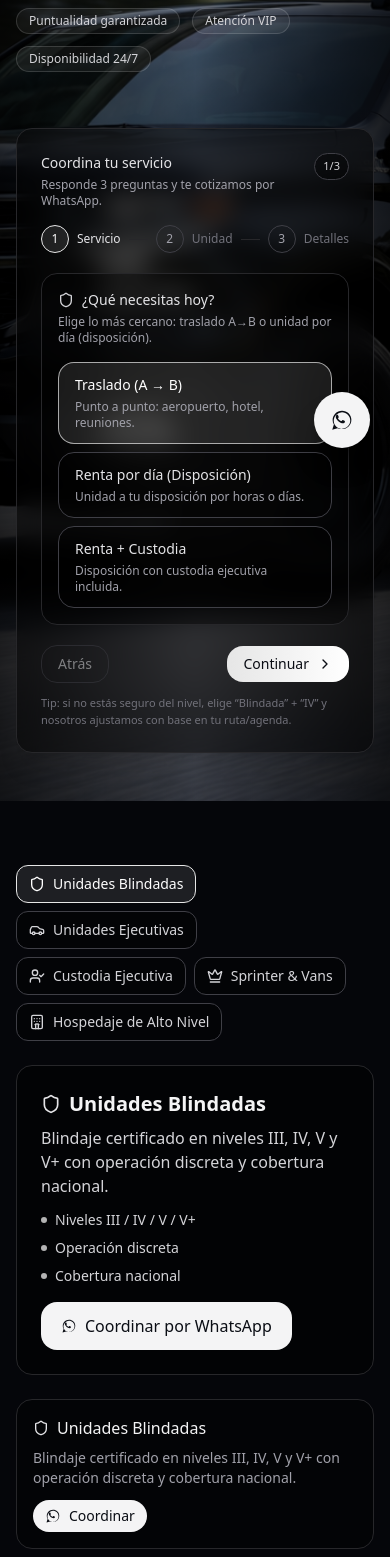
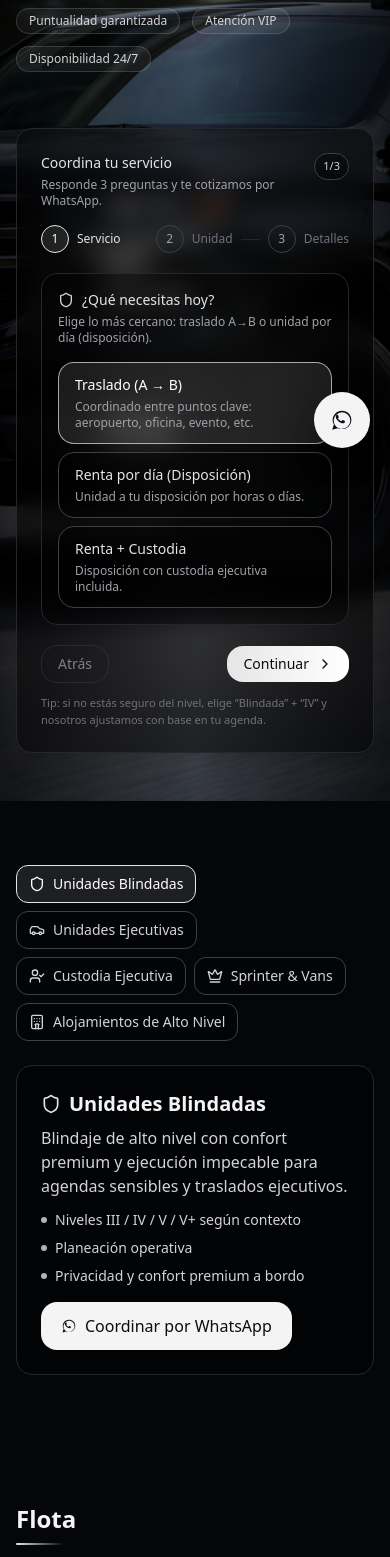
Before and after one commit to mfuentesf/ELITEWEB, a Next.js app: page / in a window 390 px wide. Shown: the part 376-1933 px from the top of the page. Built offline with nearby package versions, Linux system fonts and the light colour scheme.

Commit message:
Update page.tsx

```diff
--- a/src/app/page.tsx
+++ b/src/app/page.tsx
@@ -64,13 +64,9 @@ const FloatingWhatsAppButton: React.FC<{
       <Button
         type="button"
         className={[
-          // ✅ mismos colores que tu WhatsAppButton original
           "bg-[#25D366] text-[#0a0d14] hover:brightness-110",
-          // ✅ ahora circular + compacto
           "h-14 w-14 rounded-full p-0",
-          // ✅ sombra como el que traías
           "shadow-xl shadow-black/40",
-          // ✅ por si lo picas en móvil
           "active:scale-95 transition",
           className,
         ].join(" ")}
@@ -87,37 +83,37 @@ const BRAND = {
   heroImageUrl: "/SUVHERO.png",
 };
 
-// --- Datos configurables ---
+// --- Servicios (final) ---
 const services = [
   {
     title: "Unidades Blindadas",
-    desc: "Blindaje certificado en niveles III, IV, V y V+ con operación discreta y cobertura nacional.",
+    desc: "Blindaje de alto nivel con confort premium y ejecución impecable para agendas sensibles y traslados ejecutivos.",
     icon: Shield,
-    bullets: ["Niveles III / IV / V / V+", "Operación discreta", "Cobertura nacional"],
+    bullets: ["Niveles III / IV / V / V+ según contexto", "Planeación operativa", "Privacidad y confort premium a bordo"],
   },
   {
     title: "Unidades Ejecutivas",
-    desc: "SUVs premium con interiores ejecutivos y conectividad para agendas de alto nivel.",
+    desc: "SUVs premium para agenda ejecutiva: puntualidad, confort y una experiencia fluida en cada traslado.",
     icon: Car,
-    bullets: ["SUVs premium", "Interiores ejecutivos", "Conectividad a bordo"],
+    bullets: ["Interiores ejecutivos y máximo confort", "Planeación operativa", "Conectividad a bordo (carga y uso de dispositivos)"],
   },
   {
     title: "Custodia Ejecutiva",
-    desc: "Personal de seguridad certificado. Perfiles discretos o de alto impacto según el contexto.",
+    desc: "Acompañamiento profesional con planeación previa y ejecución sobria, adaptada al nivel de exposición del evento.",
     icon: UserCheck,
-    bullets: ["Certificados", "Perfil discreto o alto impacto", "Coordinación de ruta"],
+    bullets: ["Perfil ejecutivo o de alto impacto", "Planeación previa y coordinación operativa", "Coordinación con agenda", "Elementos verificados y comunicación operativa"],
   },
   {
     title: "Sprinter & Vans",
-    desc: "Soluciones para comitivas, aeropuerto y eventos: confort, espacio y logística coordinada.",
+    desc: "Movilidad para comitivas y eventos: espacio, confort y logística coordinada para que tu grupo llegue junto y a tiempo.",
     icon: Crown,
-    bullets: ["Comitivas y eventos", "Espacio para equipaje", "Logística coordinada"],
+    bullets: ["Configuración para 8–15 pasajeros", "Espacio para equipaje y comodidad", "Aeropuerto / eventos / roadshows", "Coordinación de pickups y horarios"],
   },
   {
-    title: "Hospedaje de Alto Nivel",
-    desc: "Villas privadas y hoteles 5★ seleccionados a medida de tu itinerario.",
+    title: "Alojamientos de Alto Nivel",
+    desc: "Alojamientos para itinerarios exigentes: villas privadas y hotelería 5★ seleccionada por privacidad, ubicación y servicio.",
     icon: Hotel,
-    bullets: ["Villas privadas", "Hoteles 5★", "Curaduría a medida"],
+    bullets: ["Villas privadas u hotelería 5★", "Selección según ubicación y necesidades", "Privacidad y coordinación de accesos", "Coordinación de reservación y logística"],
   },
 ];
 
@@ -146,7 +142,7 @@ const fleetData: Array<{
     level: "IV",
     seats: 5,
     img: "https://images.unsplash.com/photo-1525609004556-c46c7d6cf023?q=80&w=1600&auto=format&fit=crop",
-    tags: ["Nivel IV", "Perfil discreto", "Clima trizona"],
+    tags: ["Nivel IV", "Perfil ejecutivo", "Clima trizona"],
   },
   {
     name: "Mercedes-Benz Sprinter Ejecutiva",
@@ -307,6 +303,7 @@ function ServicesTabs() {
           })}
         </div>
 
+        {/* ✅ SOLO PANEL (quitamos grid repetido) */}
         <div className="rounded-2xl border border-zinc-800 bg-black/50 p-6">
           <div className="flex flex-col gap-4 md:flex-row md:items-start md:justify-between">
             <div className="max-w-2xl">
@@ -333,23 +330,6 @@ function ServicesTabs() {
             </div>
           </div>
         </div>
-
-        <div className="grid grid-cols-1 gap-4 md:grid-cols-3">
-          {services.map((s) => (
-            <div key={s.title} className="rounded-2xl border border-zinc-800 bg-black/40 p-4">
-              <div className="flex items-center gap-2">
-                <s.icon className="h-4 w-4 text-zinc-200" />
-                <p className="font-medium">{s.title}</p>
-              </div>
-              <p className="mt-2 line-clamp-3 text-sm text-zinc-400">{s.desc}</p>
-              <div className="mt-3">
-                <WhatsAppButton size="sm" message={`Hola, me interesa ${s.title}. ¿Podemos coordinar una cotización?`}>
-                  Coordinar
-                </WhatsAppButton>
-              </div>
-            </div>
-          ))}
-        </div>
       </div>
     </div>
   );
@@ -369,14 +349,14 @@ const UNIT_CARDS: Array<{
   {
     key: "Ejecutiva",
     title: "Ejecutiva",
-    desc: "Agenda diaria, reuniones, discreción.",
+    desc: "Agenda diaria, puntualidad y confort.",
     icon: Car,
     hint: "Ideal para traslados y disposición.",
   },
   {
     key: "Blindada",
     title: "Blindada",
-    desc: "Traslados sensibles o alto perfil.",
+    desc: "Agenda sensible o alto perfil.",
     icon: Shield,
     hint: "Selecciona nivel según contexto.",
   },
@@ -449,7 +429,7 @@ export default function LuxuryTransportHome() {
 
   // Custodia
   const [custodians, setCustodians] = useState<string>("1");
-  const [custodyProfile, setCustodyProfile] = useState<string>("Discreto");
+  const [custodyProfile, setCustodyProfile] = useState<string>("Ejecutivo"); // ✅ sin "Discreto"
 
   const isTransfer = serviceType === "Traslado (A → B)";
   const isRent = serviceType !== "Traslado (A → B)";
@@ -616,7 +596,7 @@ export default function LuxuryTransportHome() {
             </motion.h1>
 
             <p className="mt-4 max-w-2xl text-lg text-zinc-300 md:text-xl">
-              Seguridad, lujo y puntualidad para moverte sin fricción: SUV blindadas, escoltas y hospedaje.
+              Seguridad, lujo y puntualidad para moverte sin fricción: SUV blindadas, escoltas y alojamientos.
             </p>
 
             <div className="mt-6 flex flex-wrap items-center gap-3">
@@ -624,8 +604,6 @@ export default function LuxuryTransportHome() {
               <Badge>Atención VIP</Badge>
               <Badge>Disponibilidad 24/7</Badge>
             </div>
-
-            {/* ✅ Quitamos CTAs debajo de los badges */}
           </div>
 
           {/* Wizard Card */}
@@ -664,8 +642,7 @@ export default function LuxuryTransportHome() {
                       <p className="mt-1 text-xs text-zinc-400">{step1Help}</p>
 
                       <div className="mt-4 grid grid-cols-1 gap-2">
-                        {(["Traslado (A → B)", "Renta por día (Disposición)", "Renta + Custodia"] as ServiceType[]).map(
-                          (s) => {
+                        {(["Traslado (A → B)", "Renta por día (Disposición)", "Renta + Custodia"] as ServiceType[]).map((s) => {
                           const active = serviceType === s;
                           return (
                             <button
@@ -682,15 +659,14 @@ export default function LuxuryTransportHome() {
                               <p className={`text-sm ${active ? "text-white" : "text-zinc-200"}`}>{s}</p>
                               <p className="mt-1 text-xs text-zinc-400">
                                 {s === "Traslado (A → B)"
-                                    ? "Punto a punto: aeropuerto, hotel, reuniones."
+                                  ? "Coordinado entre puntos clave: aeropuerto, oficina, evento, etc."
                                   : s === "Renta por día (Disposición)"
                                   ? "Unidad a tu disposición por horas o días."
                                   : "Disposición con custodia ejecutiva incluida."}
                               </p>
                             </button>
                           );
-                          }
-                        )}
+                        })}
                       </div>
                     </div>
                   )}
@@ -744,8 +720,7 @@ export default function LuxuryTransportHome() {
                             <p className="text-sm font-medium text-zinc-200">Nivel de blindaje</p>
                           </div>
                           <p className="mt-1 text-xs text-zinc-400">
-                            A mayor nivel, mayor protección. Si no estás seguro, IV suele funcionar bien para agenda
-                            ejecutiva.
+                            A mayor nivel, mayor protección. Si no estás seguro, IV suele funcionar bien para agenda ejecutiva.
                           </p>
 
                           <div className="mt-3 flex items-center gap-2 rounded-xl border border-zinc-700/60 bg-black/50 px-3 py-2">
@@ -802,7 +777,7 @@ export default function LuxuryTransportHome() {
                               <MapPin className="h-4 w-4 text-zinc-400" />
                               <input
                                 className="w-full bg-transparent text-sm outline-none placeholder:text-zinc-500"
-                                placeholder="Aeropuerto, hotel o ciudad"
+                                placeholder="Aeropuerto, punto clave o zona"
                                 value={origin}
                                 onChange={(e) => setOrigin(e.target.value)}
                                 aria-label="Origen"
@@ -816,7 +791,7 @@ export default function LuxuryTransportHome() {
                               <MapPin className="h-4 w-4 text-zinc-400" />
                               <input
                                 className="w-full bg-transparent text-sm outline-none placeholder:text-zinc-500"
-                                placeholder="Hotel, oficina o zona"
+                                placeholder="Punto clave o zona"
                                 value={destination}
                                 onChange={(e) => setDestination(e.target.value)}
                                 aria-label="Destino"
@@ -967,7 +942,6 @@ export default function LuxuryTransportHome() {
                                 onChange={(e) => setCustodyProfile(e.target.value)}
                                 aria-label="Perfil de custodia"
                               >
-                                <option className="bg-black/50">Discreto</option>
                                 <option className="bg-black/50">Ejecutivo</option>
                                 <option className="bg-black/50">Alto impacto</option>
                               </select>
@@ -1020,7 +994,7 @@ export default function LuxuryTransportHome() {
                   {/* Tiny reassurance */}
                   <p className="text-[11px] text-zinc-500">
                     Tip: si no estás seguro del nivel, elige “Blindada” + “IV” y nosotros ajustamos con base en tu
-                    ruta/agenda.
+                    agenda.
                   </p>
                 </div>
               </CardContent>
@@ -1113,7 +1087,7 @@ export default function LuxuryTransportHome() {
               <div className="mt-2 h-0.5 w-12 rounded-full bg-gradient-to-r from-[#e6e6e6] to-transparent" />
               <ul className="mt-6 space-y-4 text-zinc-300">
                 <li className="flex gap-3">
-                  <Shield className="mt-0.5 h-5 w-5 text-[#e6e6e6]" /> Blindaje y protocolos operativos según el contexto de ruta.
+                  <Shield className="mt-0.5 h-5 w-5 text-[#e6e6e6]" /> Blindaje y protocolos operativos según el contexto.
                 </li>
                 <li className="flex gap-3">
                   <UserCheck className="mt-0.5 h-5 w-5 text-[#e6e6e6]" /> Personal operativo y custodia con procesos de verificación.
@@ -1125,7 +1099,7 @@ export default function LuxuryTransportHome() {
 
               <div className="mt-6 flex flex-wrap gap-2">
                 <span className="rounded-full border border-zinc-700 px-3 py-1 text-xs text-zinc-300">Niveles: III · IV · V · V+</span>
-                <span className="rounded-full border border-zinc-700 px-3 py-1 text-xs text-zinc-300">Operación discreta</span>
+                <span className="rounded-full border border-zinc-700 px-3 py-1 text-xs text-zinc-300">Planeación operativa</span>
                 <span className="rounded-full border border-zinc-700 px-3 py-1 text-xs text-zinc-300">Coordinación nacional</span>
               </div>
             </div>
@@ -1185,7 +1159,7 @@ export default function LuxuryTransportHome() {
               <div>
                 <h3 className="text-2xl font-semibold md:text-3xl">Listos para tu próximo itinerario</h3>
                 <p className="mt-3 max-w-xl text-zinc-300">
-                  Coordinamos aeropuerto, agenda ejecutiva, custodia y hospedaje de alto nivel con un solo punto de contacto.
+                  Coordinamos aeropuerto, agenda ejecutiva, custodia y alojamientos de alto nivel con un solo punto de contacto.
                 </p>
                 <div className="mt-6 flex flex-wrap gap-3">
                   <WhatsAppButton size="lg">Hablar con un asesor</WhatsAppButton>
@@ -1193,8 +1167,9 @@ export default function LuxuryTransportHome() {
                     size="lg"
                     variant="outline"
                     className="rounded-2xl border-zinc-700 text-zinc-200 hover:border-[#e6e6e6] hover:text-[#e6e6e6]"
+                    onClick={scrollToQuote}
                   >
-                    Descargar brochure
+                    Cotizar ahora
                   </Button>
                 </div>
               </div>
@@ -1205,7 +1180,7 @@ export default function LuxuryTransportHome() {
                   className="h-64 w-full rounded-2xl object-cover md:h-72"
                 />
                 <div className="absolute inset-x-0 -bottom-6 mx-auto w-[90%] rounded-2xl border border-[#e6e6e6]/20 bg-black/70 p-4 text-xs text-zinc-300 backdrop-blur">
-                  Agenda tentativa: AICM → Hotel → Reunión → Cena → Hotel
+                  Agenda tentativa: AICM → Reunión → Cena → Regreso
                 </div>
               </div>
             </div>
@@ -1236,7 +1211,7 @@ export default function LuxuryTransportHome() {
               <li>Unidades Ejecutivas</li>
               <li>Custodia Ejecutiva</li>
               <li>Sprinter & Vans</li>
-              <li>Hospedaje de Alto Nivel</li>
+              <li>Alojamientos de Alto Nivel</li>
             </ul>
           </div>
 
```
Lines whose indentation alone changed are shown as unchanged.
